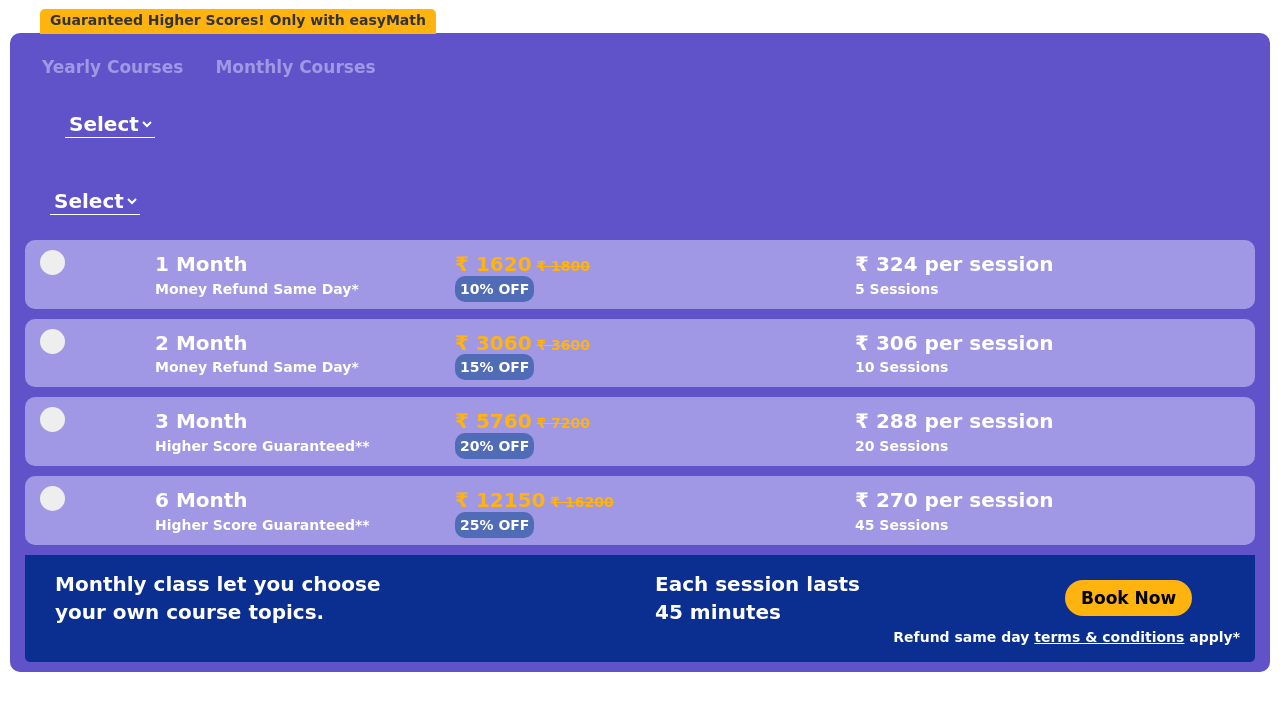
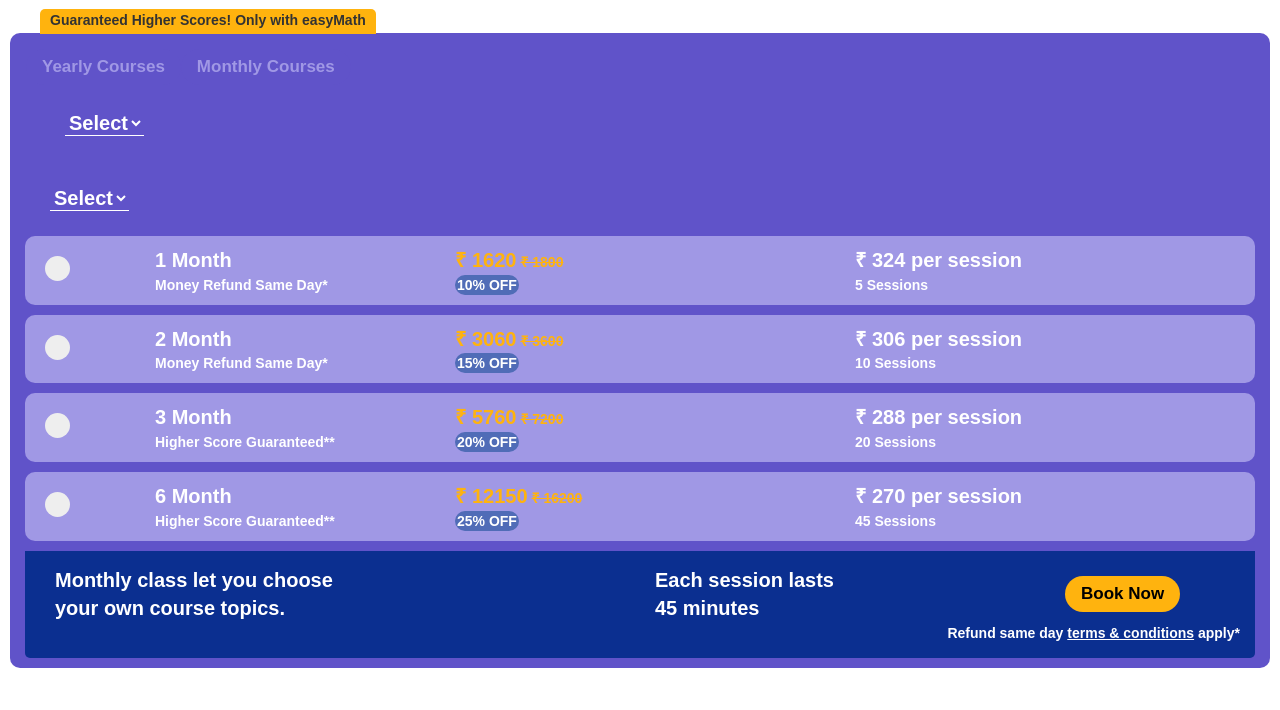
Before and after one commit to snehalkotian1997/easyMath, a plain HTML site: page index.html in a window 1280 px wide. Drawn offline with nearby package versions, Linux system fonts and the light colour scheme; no server answers.

Commit message:
Add files via upload

```diff
--- a/style/styles.css
+++ b/style/styles.css
@@ -1,6 +1,6 @@
 body{
     font-weight: bold !important;
-    font-family: cursive !important;
+    font-family: Arial !important;
 }
 
 #top-badge-div{
@@ -20,14 +20,14 @@
     border-radius: 10px;
 }
 /* Style the tab */
-.tab {
+.tab,.tabMonth {
     overflow: hidden;
     border: 1px solid #6053c9;
     background-color: #6053c9;
   }
 
   /* Style the buttons inside the tab */
-  .tab button {
+  .tab button ,.tabMonth button{
     background-color: inherit;
     float: left;
     color: #a098e5;
@@ -42,13 +42,13 @@
   }
 
   /* Change background color of buttons on hover */
-  .tab button:hover {
+  .tab button:hover ,  .tabMonth button:hover{
     background-color: #a098e5;
     color: white;
 }
 
   /* Create an active/current tablink class */
-  .tab button.active {
+  .tab button.active,  .tabMonth button.active {
     background-color: #0b2f90;
     color: white;
   }
@@ -82,8 +82,8 @@
   /* Create a custom radio button */
   .checkmark {
     position: absolute;
-    top: 0;
-    left: 0;
+    top: 10px;
+    left: 5px;
     height: 25px;
     width: 25px;
     background-color: #eee;
@@ -144,7 +144,8 @@
   }
 
   .yellowFont{
-      color: #ffb30e;
+    color: #ffb30e;
+    font-weight: 800;
   }
 
   .monthEachDiv{
@@ -156,7 +157,7 @@
 
   #discount{
     background-color: #506cb7;
-    padding: 5px;
+    padding: 2px;
     border-radius: 10px;
   }
 
@@ -178,6 +179,11 @@
     margin-left: -313px;
     margin-top: 15px;
 }
+.courseDivsMonths{
+  margin-left: -200px;
+  margin-top: 15px;
+}
+
 .tabcontent2{
     color: white;
 }
```
